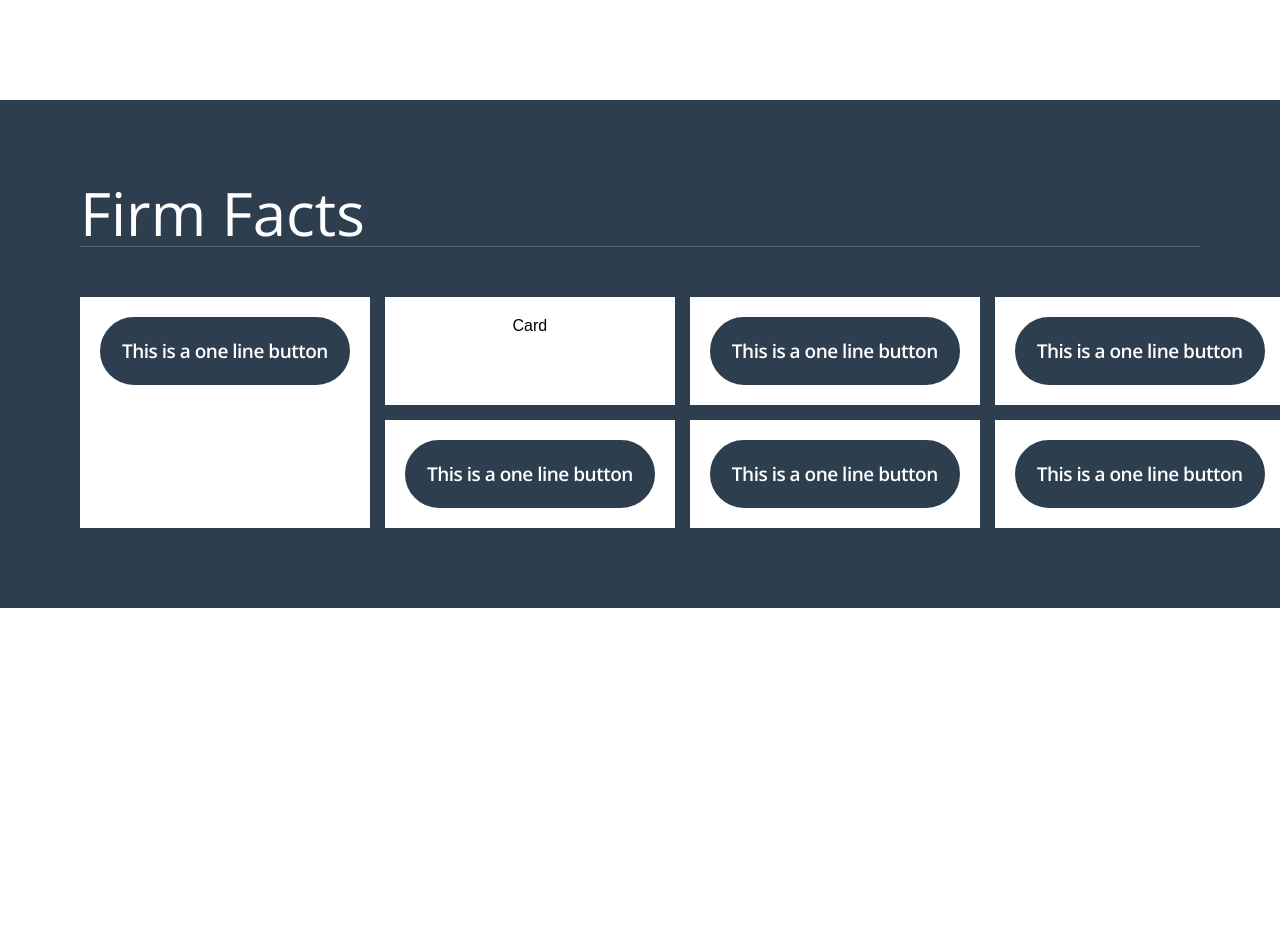
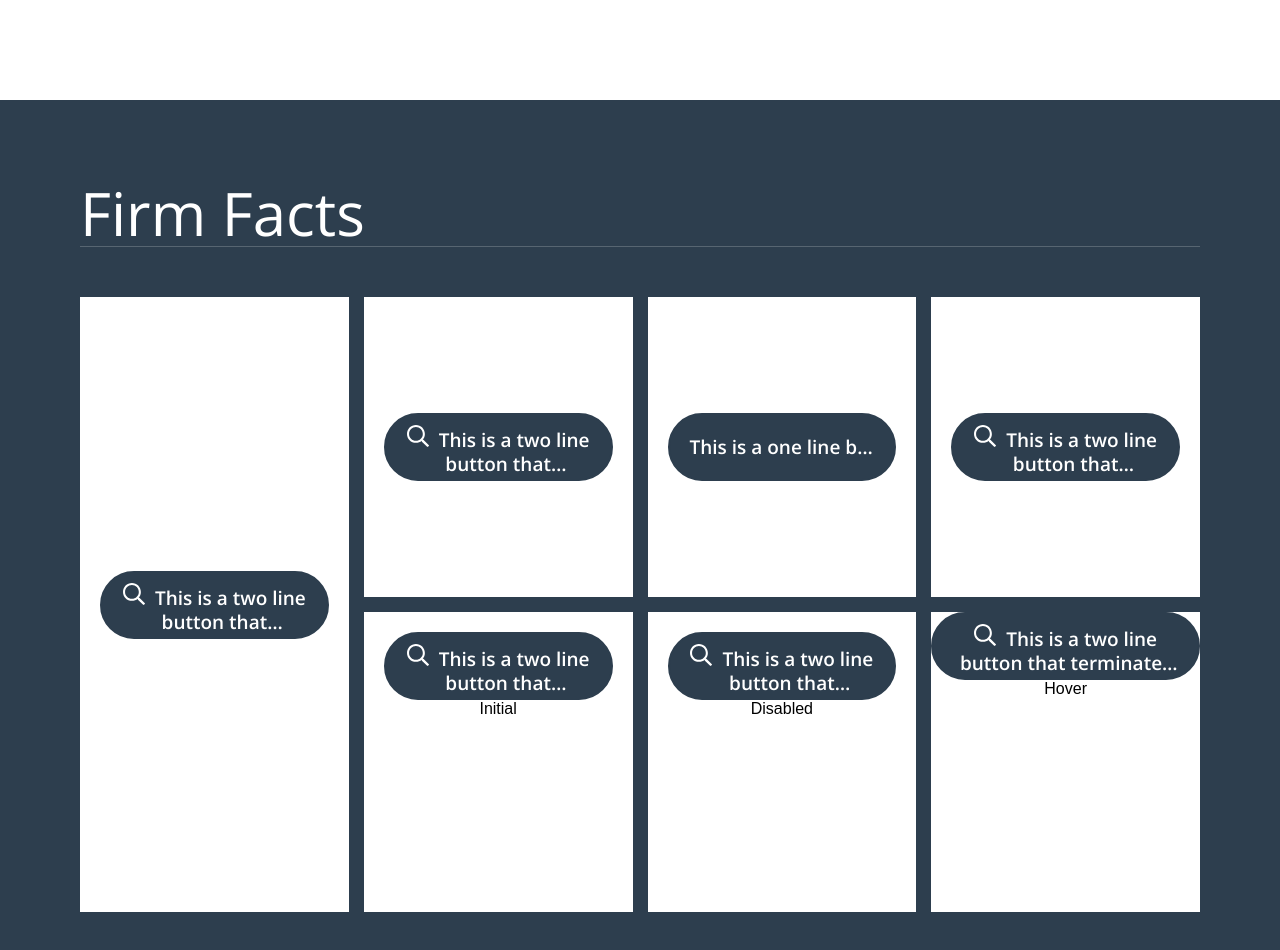
Before and after one commit to andres-artunduaga/firm-facts, a Next.js app: page / in a window 1280 px wide. Shown: the top 950 px of the page. Before the commit the page ends 800 px from the top, so only its background shows below. Built offline with nearby package versions, Linux system fonts and the light colour scheme.

Commit message:
A few more styles

```diff
--- a/src/components/Button/Button.scss
+++ b/src/components/Button/Button.scss
@@ -1,46 +1,59 @@
 .button {
+
+  $ref: &;
+
+  align-items: center;
+  border-radius: 70px;
+  border: 2px solid #2d3e4e;
+  background-color: #2d3e4e;
+  color: #ffffff;
+  display: block;
+  font-family: Open Sans;
+  font-size: 19px;
+  font-weight: 600;
+  height: 68px;
+  line-height: 24px;
+  overflow: hidden;
+  overflow: hidden;
   padding: 10px 20px;
-  height: 68px;
-  border-radius: 70px;
-  display: flex;
-  flex-direction: row;
-  align-items: center;
-  border: 2px solid #2d3e4e;
-  overflow: hidden;
-
+  text-overflow: ellipsis;
+  width: 100%;
+  max-width: 300px;
 
   &.default {
+    white-space: nowrap;
     background-color: #2d3e4e;
     color: #ffffff;
   }
 
   &.icon {
+    display: -webkit-box;
+    -webkit-line-clamp: 2;
+    -webkit-box-orient: vertical;
+    overflow: hidden;
   }
 
   &.hovered {
-    background-color: #07C06A;
+    background-color: #07c06a;
     color: #ffffff;
     border-color: #ffffff;
+
+    #{$ref}__icon {
+      svg {
+        * {
+          fill: #ffffff;
+        }
+      }
+    }
+
   }
 
-  &___icon {
+  &__icon {
     margin-right: 10px;
+    svg {
+      * {
+        fill: #ffffff;
+      }
+    }
   }
-
-  &__text {
-    display: flex;
-    align-items: center;
-    font-family: Open Sans;
-    font-size: 19px;
-    font-weight: 600;
-    line-height: 24px;
-    letter-spacing: -0.5px;
-    text-align: center;
-    text-underline-position: from-font;
-    text-decoration-skip-ink: none;
-    overflow: hidden;
-    white-space: nowrap;
-    text-overflow: ellipsis;
-  }
-
 }
--- a/src/components/Button/Button.tsx
+++ b/src/components/Button/Button.tsx
@@ -1,29 +1,55 @@
-import React from 'react';
-import './Button.scss';
-import { useCardContext } from '../Card/Card';
+import React from "react";
+import "./Button.scss";
+import { useCardContext } from "../Card/Card";
 
 interface ButtonProps {
   onClick?: () => void;
   children: React.ReactNode;
-    variant: "default" | "icon";
+  variant?: "default" | "icon";
   disabled?: boolean;
 }
 
-const Button: React.FC<ButtonProps> = ({ onClick, variant, children, disabled }) => {
-
-    const BASE_CLASS = 'button';
+const Button: React.FC<ButtonProps> = ({
+  onClick,
+  variant = "default",
+  children,
+  disabled,
+}) => {
+  const BASE_CLASS = "button";
 
   const cardContext = useCardContext();
 
+  const getIcon = () => {
     return (
-        <button  className={`${BASE_CLASS} ${variant} ${ cardContext.isHovered ? 'hovered' : '' }`} onClick={onClick} disabled={disabled}>
-            <span className={`${BASE_CLASS}__icon`}>
+      <svg
+        width="22"
+        height="22"
+        viewBox="0 0 22 22"
+        fill="none"
+        xmlns="http://www.w3.org/2000/svg"
+      >
+        <path
+          fill-rule="evenodd"
+          clip-rule="evenodd"
+          d="M16.6324 14.9309L21.8485 20.1471C22.0505 20.349 22.0505 20.6756 21.8485 20.8775L20.8775 21.8485C20.6756 22.0505 20.349 22.0505 20.1471 21.8485L14.9309 16.6324C14.8364 16.5336 14.7805 16.4047 14.7805 16.2672V15.7C13.2122 17.0535 11.1713 17.8741 8.93706 17.8741C4.0002 17.8741 0 13.8739 0 8.93706C0 4.0002 4.0002 0 8.93706 0C13.8739 0 17.8741 4.0002 17.8741 8.93706C17.8741 11.1713 17.0535 13.2122 15.7 14.7805H16.2672C16.4047 14.7805 16.5336 14.8321 16.6324 14.9309ZM2.0624 8.93706C2.0624 12.7353 5.13881 15.8117 8.93706 15.8117C12.7353 15.8117 15.8117 12.7353 15.8117 8.93706C15.8117 5.13881 12.7353 2.0624 8.93706 2.0624C5.13881 2.0624 2.0624 5.13881 2.0624 8.93706Z"
+          fill="white"
+        />
+      </svg>
+    );
+  };
 
-            </span>
-            <span className={`${BASE_CLASS}__text`}>
+  return (
+    <button
+      className={`${BASE_CLASS} ${variant} ${
+        cardContext.isHovered ? "hovered" : ""
+      }`}
+      onClick={onClick}
+      disabled={disabled}
+    >
+      {variant === "icon" && (
+        <span className={`${BASE_CLASS}__icon`}>{getIcon()}</span>
+      )}
       {children}
-
-            </span>
     </button>
   );
 };
--- a/src/components/Card/Card.scss
+++ b/src/components/Card/Card.scss
@@ -3,7 +3,9 @@
     flex-direction: column;
     align-items: center;
     width: 100%;
+    min-width: 150px;
     height: 100%;
+    min-height: 300px;
     background-color: #ffffff;
     color: #000000;
 
--- a/src/components/FirmFacts/FirmFacts.tsx
+++ b/src/components/FirmFacts/FirmFacts.tsx
@@ -17,33 +17,40 @@ const FirmFacts: React.FC = () => {
           variant="default"
           style={{
             gridArea: "1 / 1 / 3 / 2",
+            justifyContent: "center",
           }}
         >
-          <Button variant="default">This is a one line button</Button>
+          <Button variant="icon">This is a two line button
+          that terminates with elipsis</Button>
         </Card>
         <Card
             variant="default"
             style={{
                 gridArea: "1 / 2 / 2 / 3",
+                justifyContent: "center",
             }}
         >
-            Card
+            <Button variant="icon">This is a two line button
+            that terminates with elipsis</Button>
         </Card>
         <Card
             variant="default"
             style={{
                 gridArea: "1 / 3 / 2 / 4",
+                justifyContent: "center",
             }}
         >
-            <Button variant="default">This is a one line button</Button>
+            <Button >This is a one line button</Button>
         </Card>
         <Card
             variant="default"
             style={{
                 gridArea: "1 / 4 / 2 / 5",
+                justifyContent: "center",
             }}
         >
-            <Button variant="default">This is a one line button</Button>
+            <Button variant="icon">This is a two line button
+            that terminates with elipsis</Button>
         </Card>
         <Card
             variant="default"
@@ -51,7 +58,11 @@ const FirmFacts: React.FC = () => {
                 gridArea: "2 / 2 / 3 / 3",
             }}
         >
-            <Button variant="default">This is a one line button</Button>
+            <Button variant="icon">This is a two line button
+            that terminates with elipsis</Button>
+            <span>
+                Initial
+            </span>
         </Card>
         <Card
             variant="default"
@@ -59,15 +70,23 @@ const FirmFacts: React.FC = () => {
                 gridArea: "2 / 3 / 3 / 4",
             }}
         >
-            <Button variant="default">This is a one line button</Button>
+            <Button variant="icon" disabled>This is a two line button
+            that terminates with elipsis</Button>
+            <span>
+                Disabled
+            </span>
         </Card>
         <Card
-            variant="default"
+            variant="border"
             style={{
                 gridArea: "2 / 4 / 3 / 5",
             }}
         >
-            <Button variant="default">This is a one line button</Button>
+            <Button variant="icon">This is a two line button
+            that terminates with elipsis</Button>
+            <span>
+                Hover
+            </span>
         </Card>
       </div>
     </div>
```
Lines whose indentation alone changed are shown as unchanged.
